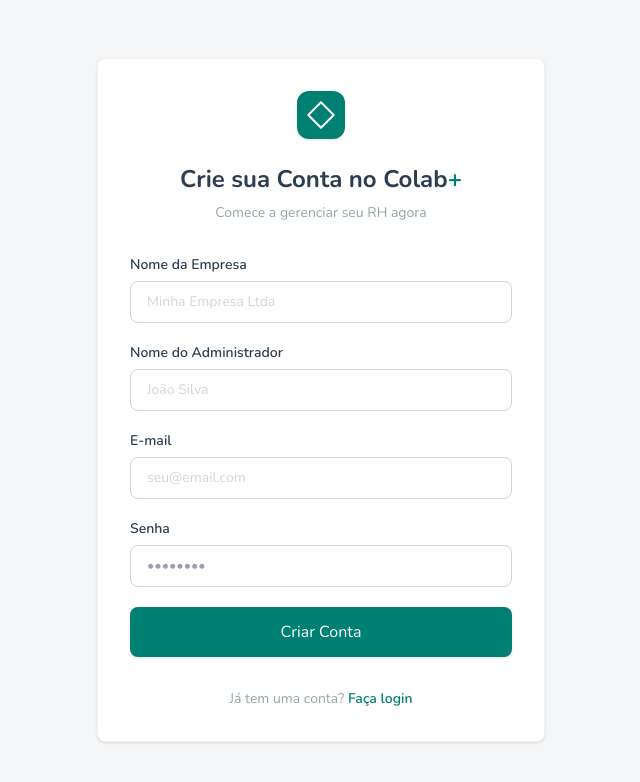
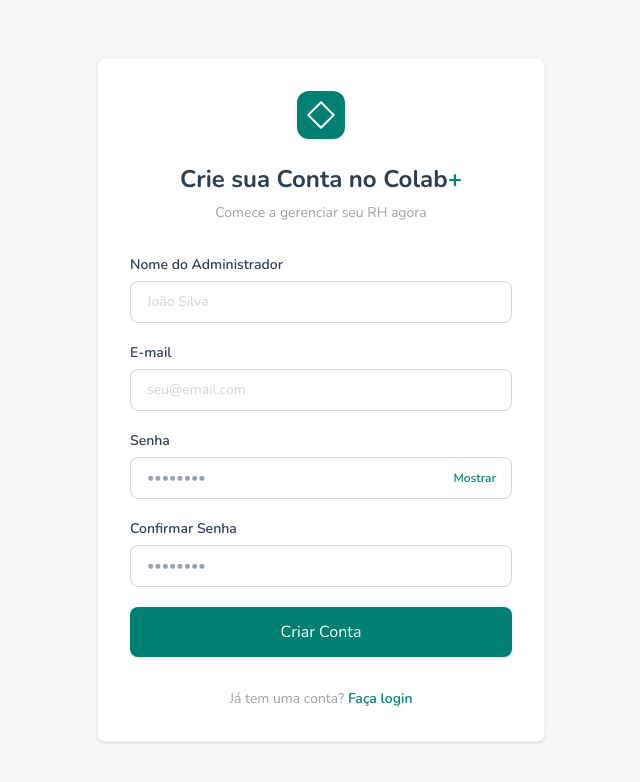
Before and after one commit to Grupo-05-Turma-JavaScript-10/sistema-cadastro-rh-FrontEnd, a React (Vite) app: page /cadastro in a window 1280 px wide. Shown: the top 782 px of the page, without its empty margins (319-959 px from the left). Built offline with nearby package versions, Linux system fonts and the light colour scheme.

Commit message:
feat: adicionar exibição de senha e validação de confirmacao

```diff
--- a/src/pages/Register.tsx
+++ b/src/pages/Register.tsx
@@ -8,11 +8,12 @@ import { Card } from "../components/ui/Card";
 export function RegisterForm() {
   const navigate = useNavigate();
   const [loading, setLoading] = useState(false);
+  const [showPassword, setShowPassword] = useState(false);
   const [formData, setFormData] = useState({
-    companyName: "",
     adminName: "",
     email: "",
     password: "",
+    confirmPassword: "",
   });
 
   const handleChange = (e: ChangeEvent<HTMLInputElement>) => {
@@ -23,6 +24,12 @@ export function RegisterForm() {
   const handleSubmit = async (e: FormEvent) => {
     e.preventDefault();
     setLoading(true);
+
+    if (formData.password !== formData.confirmPassword) {
+      alert("As senhas não coincidem.");
+      setLoading(false);
+      return;
+    }
 
     const API_URL =
       "https://sistema-cadastro-rh-f16u.onrender.com/usuarios/cadastrar";
@@ -83,21 +90,6 @@ export function RegisterForm() {
         <form className="space-y-5" onSubmit={handleSubmit}>
           <div>
             <label className="text-sm font-semibold text-corporate-slate block mb-1.5">
-              Nome da Empresa
-            </label>
-            <input
-              type="text"
-              name="companyName"
-              placeholder="Minha Empresa Ltda"
-              value={formData.companyName}
-              onChange={handleChange}
-              className="w-full rounded-lg border border-gray-300 px-4 py-2.5 text-sm text-corporate-slate placeholder:text-gray-300 outline-none transition focus:border-primary-teal focus:ring-2 focus:ring-primary-teal/20"
-              required
-            />
-          </div>
-
-          <div>
-            <label className="text-sm font-semibold text-corporate-slate block mb-1.5">
               Nome do Administrador
             </label>
             <input
@@ -130,11 +122,36 @@ export function RegisterForm() {
             <label className="text-sm font-semibold text-corporate-slate block mb-1.5">
               Senha
             </label>
+            <div className="relative">
+              <input
+                type={showPassword ? "text" : "password"}
+                name="password"
+                placeholder="••••••••"
+                value={formData.password}
+                onChange={handleChange}
+                className="w-full rounded-lg border border-gray-300 px-4 py-2.5 pr-12 text-sm text-corporate-slate placeholder:text-gray-400 outline-none transition focus:border-primary-teal focus:ring-2 focus:ring-primary-teal/20"
+                required
+              />
+              <button
+                type="button"
+                onClick={() => setShowPassword((prev) => !prev)}
+                className="absolute inset-y-0 right-2 my-auto rounded px-2 text-xs font-semibold text-primary-teal hover:brightness-90"
+                aria-label={showPassword ? "Ocultar senha" : "Mostrar senha"}
+              >
+                {showPassword ? "Ocultar" : "Mostrar"}
+              </button>
+            </div>
+          </div>
+
+          <div>
+            <label className="text-sm font-semibold text-corporate-slate block mb-1.5">
+              Confirmar Senha
+            </label>
             <input
-              type="password"
-              name="password"
+              type={showPassword ? "text" : "password"}
+              name="confirmPassword"
               placeholder="••••••••"
-              value={formData.password}
+              value={formData.confirmPassword}
               onChange={handleChange}
               className="w-full rounded-lg border border-gray-300 px-4 py-2.5 text-sm text-corporate-slate placeholder:text-gray-400 outline-none transition focus:border-primary-teal focus:ring-2 focus:ring-primary-teal/20"
               required
```
